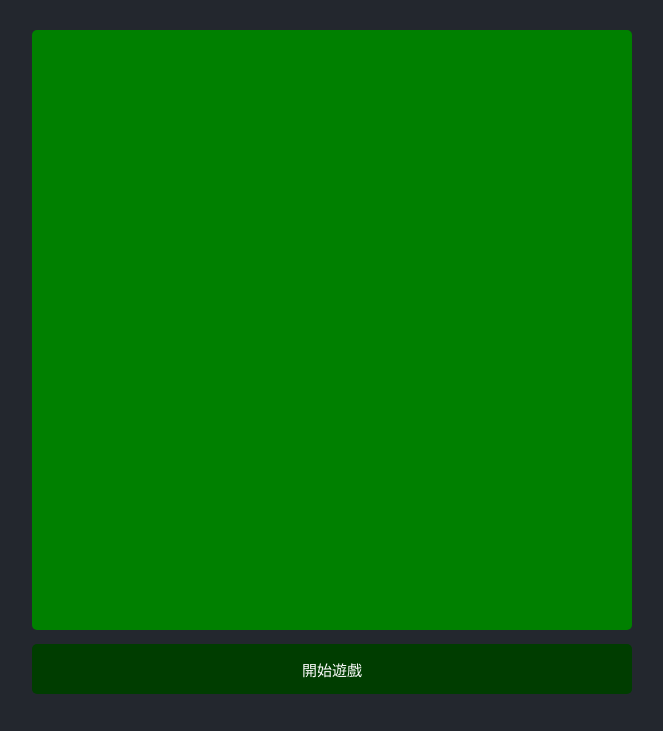
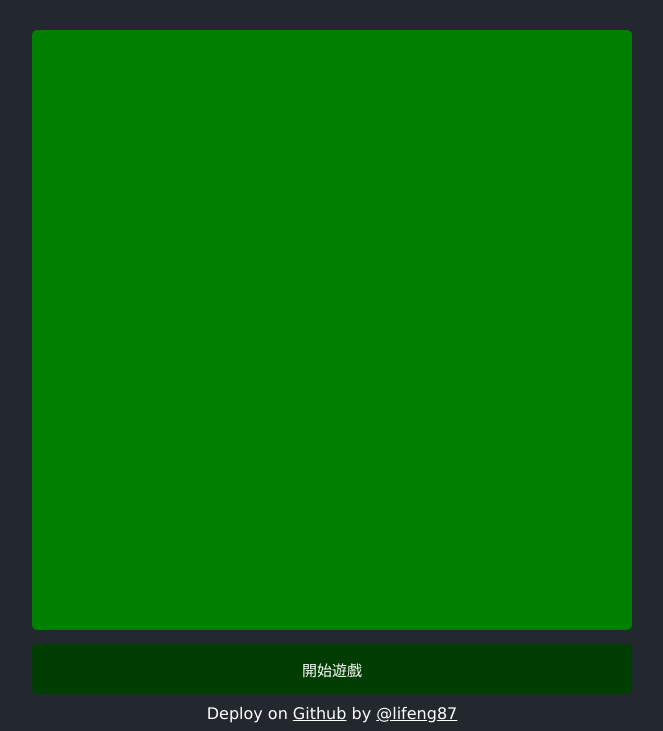
Before and after one commit to lifeng-87/snake, a plain HTML site: page docs/index.html in a window 1280 px wide. Shown: the part 113-844 px from the top of the page, without its empty margins (308-971 px from the left). Before the commit the page ends 815 px from the top, so only its background shows below. Drawn offline with Linux system fonts and the light colour scheme.

Commit message:
增加github頁面

```diff
--- a/docs/index.css
+++ b/docs/index.css
@@ -29,3 +29,15 @@
 body {
     background-color: #23272e;
 }
+
+footer {
+    color: #fff;
+    font-family: 'Lucida Sans', 'Lucida Sans Regular', 'Lucida Grande', 'Lucida Sans Unicode', Geneva, Verdana, sans-serif;
+    text-align: center;
+    margin-top: 10px;
+}
+
+a {
+    color: #fff;
+    font-family: 'Lucida Sans', 'Lucida Sans Regular', 'Lucida Grande', 'Lucida Sans Unicode', Geneva, Verdana, sans-serif;
+}
--- a/docs/index.html
+++ b/docs/index.html
@@ -18,5 +18,8 @@
         </div>
     </div>
     <script src="./index.js"></script>
+    <footer>
+        Deploy on <a href="https://github.com/lifeng-87/snake">Github</a> by <a href="https://github.com/lifeng-87">@lifeng87</a>
+    </footer>
 </body>
 </html>
```
